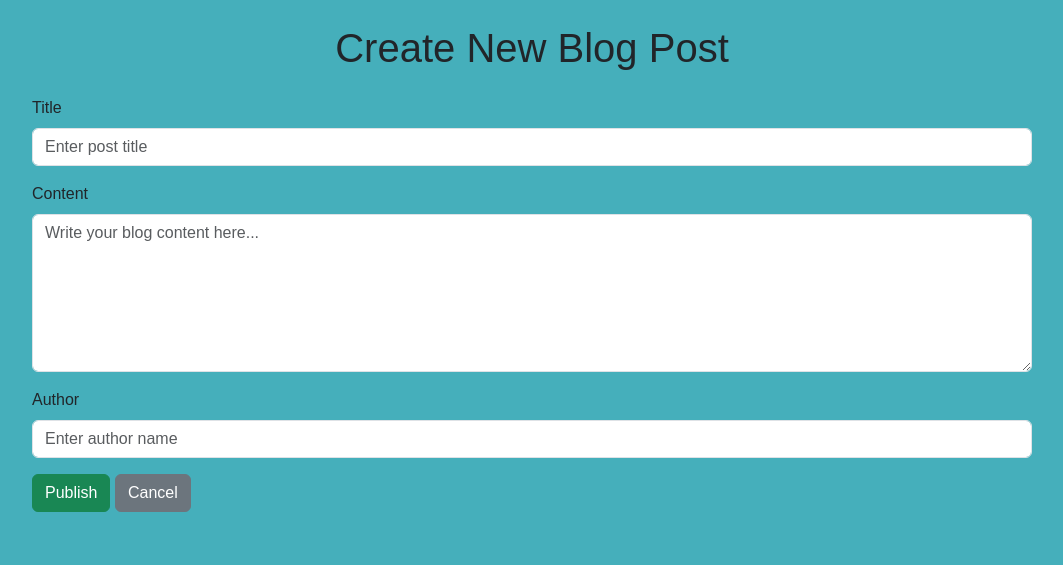
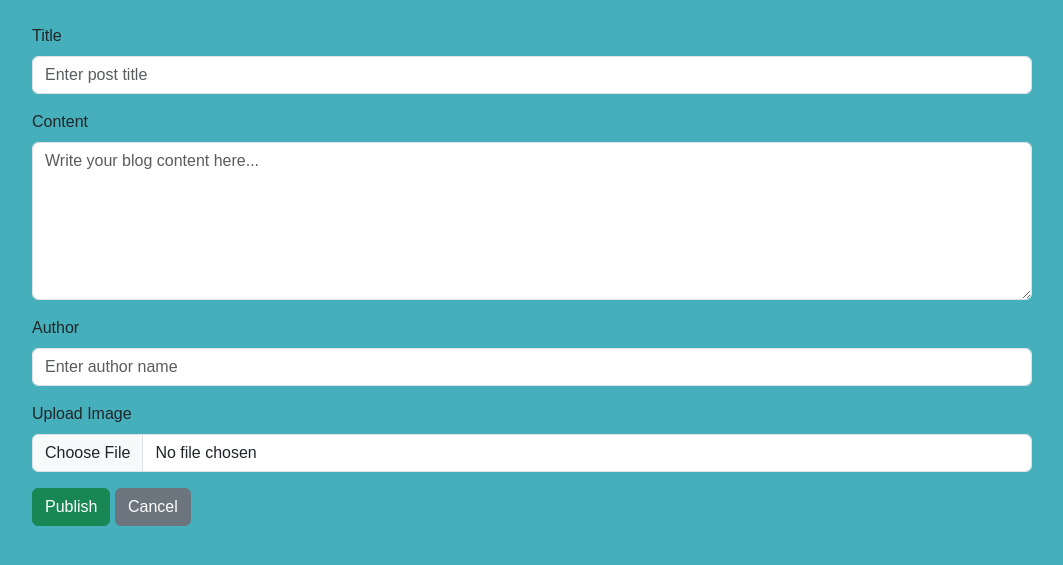
Before and after one commit to Navyaam91/python_django_tech_blogs, a Django app: page /create/ in a window 1280 px wide. Shown: the part 86-651 px from the top of the page, without its empty margins (108-1171 px from the left). Run offline with Django 5.2, Linux system fonts and the light colour scheme.

Commit message:
postgress sql, image upload

```diff
--- a/blog/urls.py
+++ b/blog/urls.py
@@ -16,9 +16,13 @@ Including another URLconf
 """
 from django.contrib import admin
 from django.urls import path,include
-
+from django.conf import settings
+from django.conf.urls.static import static
 urlpatterns = [
     path('admin/', admin.site.urls),
      path('', include('blogapp.urls'))
 
 ]
+
+if settings.DEBUG:
+    urlpatterns += static(settings.MEDIA_URL, document_root=settings.MEDIA_ROOT)
--- a/blogapp/models.py
+++ b/blogapp/models.py
@@ -4,7 +4,9 @@ class BlogPost(models.Model):
     title = models.CharField(max_length=200)
     author = models.CharField(max_length=100)
     content = models.TextField()
+    image = models.ImageField(upload_to='uploads/', blank=True, null=True)
     created_at = models.DateTimeField(auto_now_add=True)
+
 
     def __str__(self):
         return self.title
--- a/blogapp/views.py
+++ b/blogapp/views.py
@@ -13,28 +13,33 @@ def list(request):
 def create(request):
     if request.method == 'POST':
         title = request.POST.get('title')
+        content = request.POST.get('content')
         author = request.POST.get('author')
-        content = request.POST.get('content')
+        image = request.FILES.get('image')
 
-        # Save to database
-        BlogPost.objects.create(title=title, author=author, content=content)
+        BlogPost.objects.create(title=title, content=content, author=author, image=image)
+        return redirect('list')
 
-        # Redirect to homepage or post list after saving
-        return redirect('list')   # make sure 'home' is defined in urls.py
-    return render(request, 'create.html')
+    return render(request, 'create.html', {'post': None})
+
 def delete(request,pk):
     instance = BlogPost.objects.get(pk=pk)
     instance.delete()
     return redirect('list')
-def edit(request,pk):
-    post=BlogPost.objects.get(pk=pk)
+def edit(request, pk):
+    post =  BlogPost.objects.get(pk=pk)
+
     if request.method == 'POST':
         post.title = request.POST.get('title')
         post.content = request.POST.get('content')
         post.author = request.POST.get('author')
+        if request.FILES.get('image'):
+            post.image = request.FILES.get('image')
         post.save()
         return redirect('list')
-    return render(request, 'create.html',{'post':post})
+
+    return render(request, 'create.html', {'post': post})
+
 
 # def edit(request):
 #     return render(request,'edit.html')
--- a/templates/create.html
+++ b/templates/create.html
@@ -1,12 +1,9 @@
-{% extends 'blank_layout.html' %}
+ {%extends 'blank_layout.html'%}
     {% block content %}
     <div class="container mt-4">
-    <h1 class="mb-4 text-center">
-        {% if post %}Edit Blog Post{% else %}Create New Blog Post{% endif %}
-    </h1>
+    <form method="POST" enctype="multipart/form-data">
+        {% csrf_token %}
 
-    <form method="POST">
-        {% csrf_token %}
         <div class="mb-3">
             <label for="title" class="form-label">Title</label>
             <input type="text" name="title" id="title" class="form-control"
@@ -25,6 +22,14 @@
                 value="{{ post.author|default:'' }}" placeholder="Enter author name">
         </div>
 
+        <div class="mb-3">
+            <label for="image" class="form-label">Upload Image</label>
+            <input type="file" name="image" id="image" class="form-control">
+            {% if post.image %}
+                <img src="{{ post.image.url }}" alt="Post Image" class="img-thumbnail mt-2" width="200">
+            {% endif %}
+        </div>
+
         <button type="submit" class="btn btn-success">
             {% if post %}Update{% else %}Publish{% endif %}
         </button>
```
Also changed, not shown: blog/settings.py (+20 -2 lines), templates/create-old.html (added, +27 -0 lines), templates/edit.html (deleted, +0 -13 lines), blogapp/migrations/0002_blogpost_image.py (added), media/uploads/logo.avif (added). Lines whose indentation alone changed are shown as unchanged.
